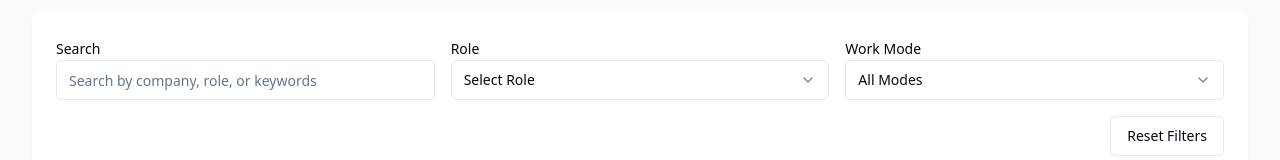
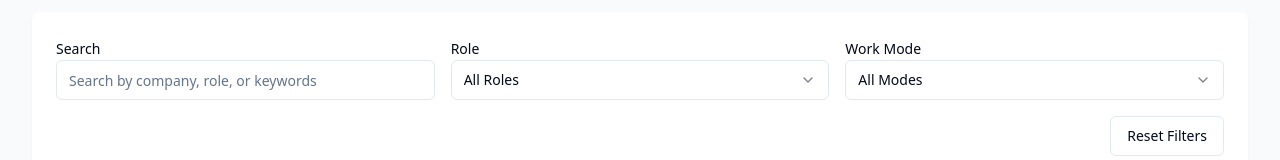
Before and after one commit to jaswanth-33399/placement-pathway-pulse, a React (Vite) app: page /hiring in a window 1280 px wide. Shown: the part 188-348 px from the top of the page. Built offline with nearby package versions, Linux system fonts and the light colour scheme; sample sign-in values are in the browser's storage.

Commit message:
Fix: Select component value error
Ensure Select.Item components have non-empty string values to prevent runtime errors.

```diff
--- a/src/pages/Hiring.tsx
+++ b/src/pages/Hiring.tsx
@@ -13,7 +13,7 @@ const Hiring: React.FC = () => {
   const { jobs, savedJobs, saveJob, unsaveJob } = useData();
 
   // Filters
-  const [role, setRole] = useState('');
+  const [role, setRole] = useState('all');
   const [mode, setMode] = useState<'all' | 'offline' | 'online' | 'hybrid'>('all');
   const [searchQuery, setSearchQuery] = useState('');
 
@@ -26,7 +26,7 @@ const Hiring: React.FC = () => {
   // Filter jobs based on selected criteria
   const filteredJobs = useMemo(() => {
     return jobs.filter(job => {
-      const matchesRole = !role || job.role === role;
+      const matchesRole = role === 'all' || job.role === role;
       const matchesMode = mode === 'all' || job.mode === mode;
       const matchesSearch = !searchQuery ||
         job.company.toLowerCase().includes(searchQuery.toLowerCase()) ||
@@ -50,7 +50,7 @@ const Hiring: React.FC = () => {
 
   // Reset filters
   const handleResetFilters = () => {
-    setRole('');
+    setRole('all');
     setMode('all');
     setSearchQuery('');
   };
@@ -85,7 +85,7 @@ const Hiring: React.FC = () => {
                   <SelectValue placeholder="Select Role" />
                 </SelectTrigger>
                 <SelectContent>
-                  <SelectItem value="">All Roles</SelectItem>
+                  <SelectItem value="all">All Roles</SelectItem>
                   {uniqueRoles.map(role => (
                     <SelectItem key={role} value={role}>{role}</SelectItem>
                   ))}
```
